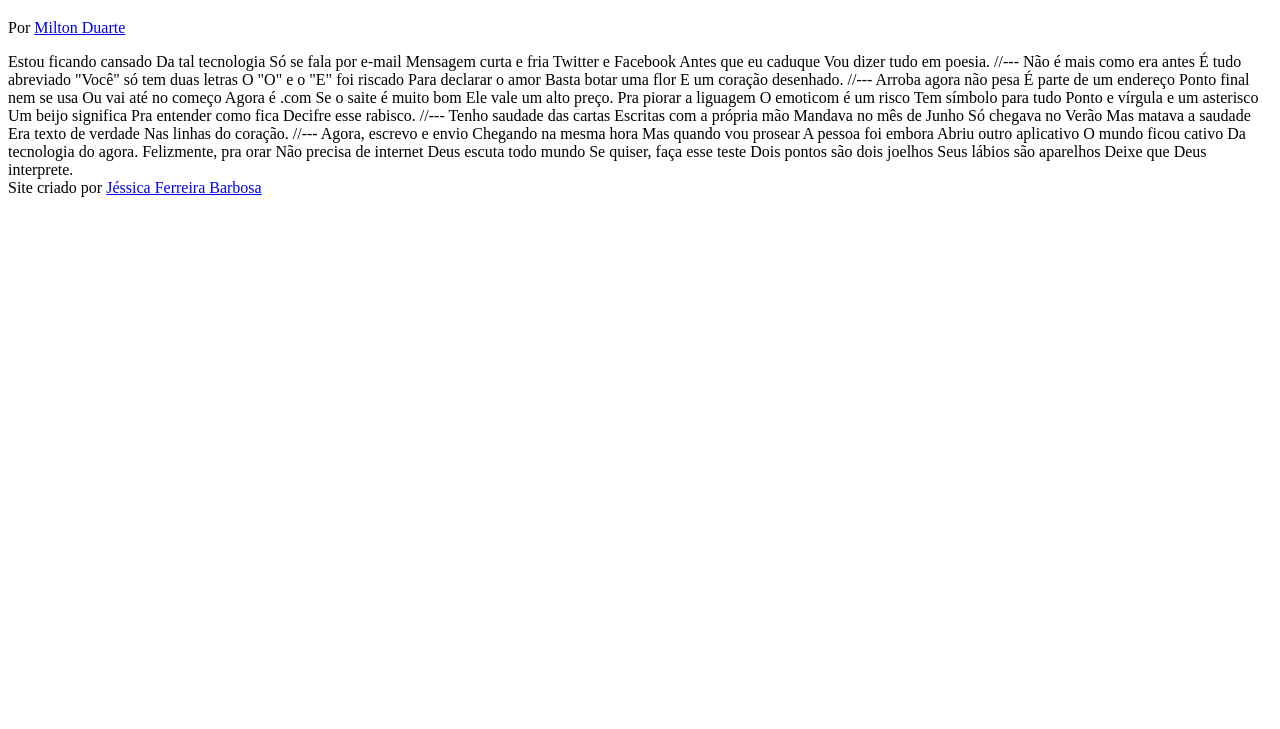
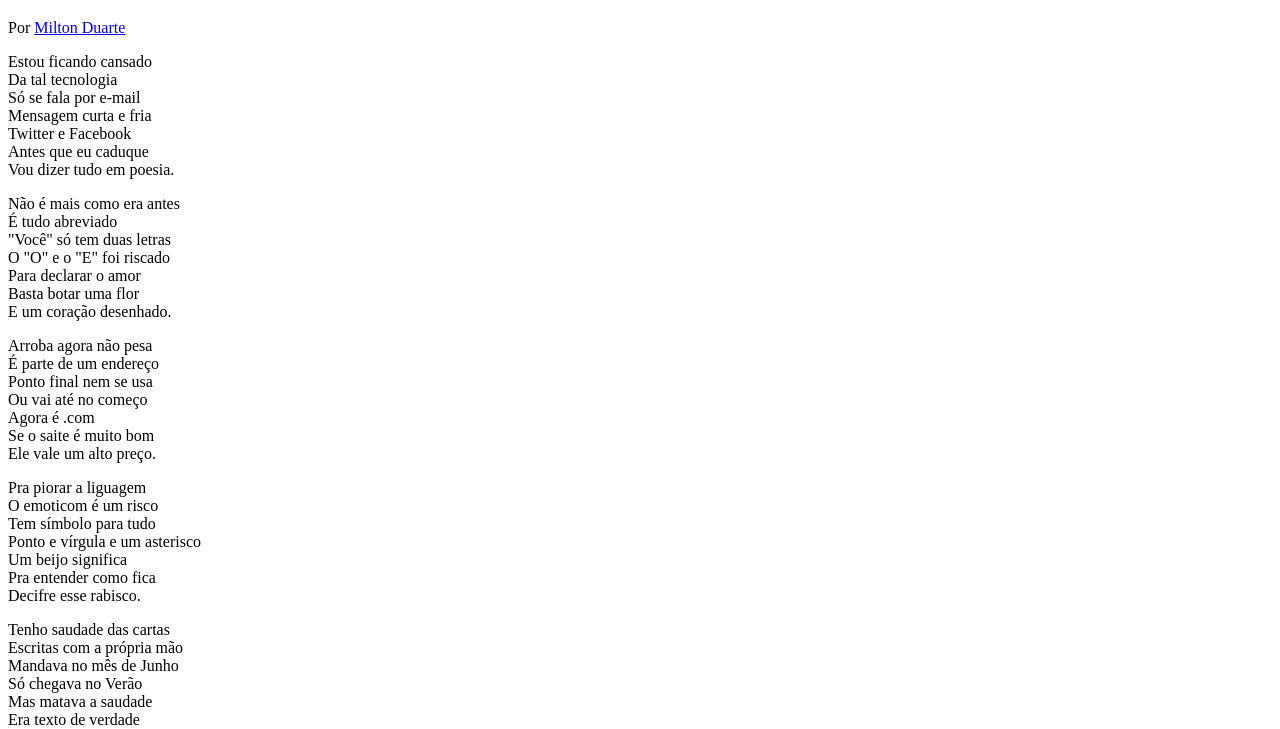
Before and after one commit to jessicaferreiradev/html5-css3, a plain HTML site: page desafios/cordel/index.html in a window 1280 px wide. Shown: the part 61-790 px from the top of the page. Drawn offline with Linux system fonts and the light colour scheme.

Commit message:
atualizando

```diff
--- a/desafios/cordel/style.css
+++ b/desafios/cordel/estilo/style.css
@@ -1 +1,5 @@
 @charset "UTF-8";
+
+body{
+
+}
--- a/desafios/cordel/index.html
+++ b/desafios/cordel/index.html
@@ -4,6 +4,7 @@
     <meta charset="UTF-8">
     <meta name="viewport" content="width=device-width, initial-scale=1.0">
     <title>Cordel Moderno</title>
+    <link rel="stylesheet" href="estilo/style.css">
 </head>
 <body>
     <header>
@@ -11,71 +12,89 @@
         <p>Por <a href="https://www.recantodasletras.com.br/poesias/3186743" target="_blank">Milton Duarte</a></p>
     </header>
 
-    Estou ficando cansado
-    Da tal tecnologia
-    Só se fala por e-mail
-    Mensagem curta e fria
-    Twitter e Facebook
-    Antes que eu caduque
-    Vou dizer tudo em poesia.
+    <section>
+        <p>
+            Estou ficando cansado <br>
+            Da tal tecnologia  <br>
+            Só se fala por e-mail  <br>
+            Mensagem curta e fria  <br>
+            Twitter e Facebook  <br>
+            Antes que eu caduque  <br>
+            Vou dizer tudo em poesia.  <br>
+        </p>
+    </section>
 
-    //---
 
-    Não é mais como era antes
-    É tudo abreviado
-    "Você" só tem duas letras
-    O "O" e o "E" foi riscado
-    Para declarar o amor
-    Basta botar uma flor
-    E um coração desenhado.
+    <section>
+        <p>
+            Não é mais como era antes  <br>
+            É tudo abreviado  <br>
+            "Você" só tem duas letras  <br>
+            O "O" e o "E" foi riscado  <br>
+            Para declarar o amor  <br>
+            Basta botar uma flor  <br>
+            E um coração desenhado.  <br>
+        </p>
+    </section>
 
-    //---
+    <section>
+        <p>
+            Arroba agora não pesa  <br>
+            É parte de um endereço  <br>
+            Ponto final nem se usa  <br>
+            Ou vai até no começo  <br>
+            Agora é .com  <br>
+            Se o saite é muito bom  <br>
+            Ele vale um alto preço.  <br>
+        </p>
 
-    Arroba agora não pesa
-    É parte de um endereço
-    Ponto final nem se usa
-    Ou vai até no começo
-    Agora é .com
-    Se o saite é muito bom
-    Ele vale um alto preço.
+        <p>
+            Pra piorar a liguagem  <br>
+            O emoticom é um risco  <br>
+            Tem símbolo para tudo  <br>
+            Ponto e vírgula e um asterisco  <br>
+            Um beijo significa  <br>
+            Pra entender como fica  <br>
+            Decifre esse rabisco.  <br>
+        </p>
+    </section>
 
-    Pra piorar a liguagem
-    O emoticom é um risco
-    Tem símbolo para tudo
-    Ponto e vírgula e um asterisco
-    Um beijo significa
-    Pra entender como fica
-    Decifre esse rabisco.
+    <section>
+        <p>
+            Tenho saudade das cartas  <br>
+            Escritas com a própria mão  <br>
+            Mandava no mês de Junho  <br>
+            Só chegava no Verão  <br>
+            Mas matava a saudade  <br>
+            Era texto de verdade  <br>
+            Nas linhas do coração.  <br>
+        </p>
+    </section>
 
-    //---
+    <section>
+        <p>
+            Agora, escrevo e envio  <br>
+            Chegando na mesma hora  <br>
+            Mas quando vou prosear  <br>
+            A pessoa foi embora  <br>
+            Abriu outro aplicativo  <br>
+            O mundo ficou cativo  <br>
+            Da tecnologia do agora.  <br>
+        </p>
 
-    Tenho saudade das cartas
-    Escritas com a própria mão
-    Mandava no mês de Junho
-    Só chegava no Verão
-    Mas matava a saudade
-    Era texto de verdade
-    Nas linhas do coração.
+        <p>
+            Felizmente, pra orar  <br>
+            Não precisa de internet  <br>
+            Deus escuta todo mundo  <br>
+            Se quiser, faça esse teste  <br>
+            Dois pontos são dois joelhos  <br>
+            Seus lábios são aparelhos  <br>
+            Deixe que Deus interprete.  <br>
+        </p>
+    </section>
 
-    //---
-
-    Agora, escrevo e envio
-    Chegando na mesma hora
-    Mas quando vou prosear
-    A pessoa foi embora
-    Abriu outro aplicativo
-    O mundo ficou cativo
-    Da tecnologia do agora.
-
-    Felizmente, pra orar
-    Não precisa de internet
-    Deus escuta todo mundo
-    Se quiser, faça esse teste
-    Dois pontos são dois joelhos
-    Seus lábios são aparelhos
-    Deixe que Deus interprete.
     <footer>
-        Site criado por <a href="https://github.com/jessicaferreiradev" target="_blank">Jéssica Ferreira Barbosa</a>
+        <p>Site criado por <a href="https://github.com/jessicaferreiradev" target="_blank">Jéssica Ferreira Barbosa</a></p>
     </footer>
 </body>
 </html>
```
